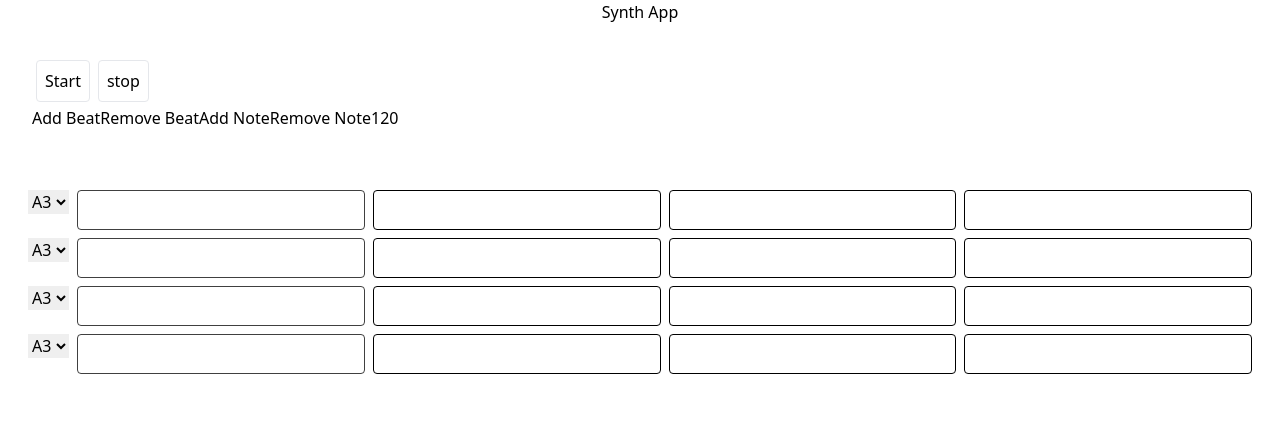
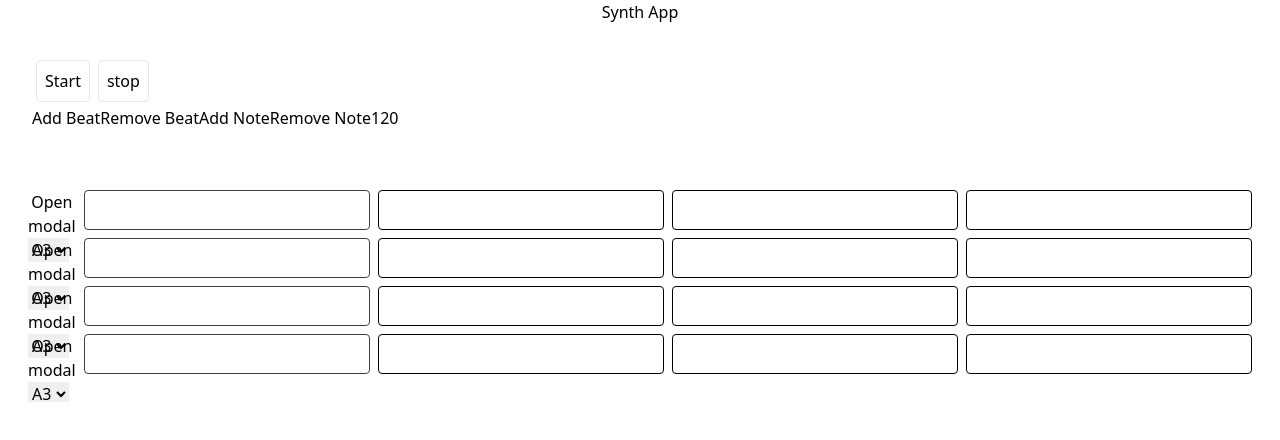
Before and after one commit to farmeroy/synth-app, a Next.js app: page / in a window 1280 px wide. Shown: the top 440 px of the page. Built offline with nearby package versions, Linux system fonts and the light colour scheme.

Commit message:
begin modal for note controls WIP

```diff
--- a/src/components/notes/Note/index.tsx
+++ b/src/components/notes/Note/index.tsx
@@ -15,6 +15,12 @@ export interface NoteProps {
 
 const Note = ({ synth, note, indexRow, index }: NoteProps) => {
   const [activeNotes, setActiveNotes] = useRecoilState(
+    // try to replace this atom with
+    // a single atom representing this notes state
+    // -> change noteIsActive to take two coordinates
+    // its own index and the row index {noteIndex: x, rowIndex: y}
+    // then use a selector to collect all the notes and create
+    // an array of active note outside of this component
     noteRowActiveBeatsAtom(indexRow)
   );
   const noteIsActiveState = useRecoilValue(noteIsActive(index));
--- a/src/components/notes/NoteControls/index.tsx
+++ b/src/components/notes/NoteControls/index.tsx
@@ -1,6 +1,7 @@
-import { ChangeEvent } from "react";
+import { ChangeEvent, useState } from "react";
 import { useRecoilState } from "recoil";
 import noteState from "../../../lib/store/noteState";
+import ModalWrapper from "../../shared/ModalWrapper/ModalWrapper";
 
 interface NoteControlsProps {
   index: number;
@@ -10,6 +11,7 @@ const notes = ["A3", "B3", "C3", "D3", "E3", "F3", "G3"];
 
 const NoteControls = ({ index }: NoteControlsProps) => {
   const [noteRow, setNoteRow] = useRecoilState(noteState(index));
+  const [modalIsOpen, setModalIsOpen] = useState(false);
   const handleSetNote = (e: ChangeEvent<HTMLSelectElement>) => {
     e.preventDefault();
     setNoteRow({ ...noteRow, note: e.currentTarget.value });
@@ -17,6 +19,14 @@ const NoteControls = ({ index }: NoteControlsProps) => {
 
   return (
     <div className="m-1">
+      <button onClick={() => setModalIsOpen((state) => !state)}>
+        Open modal
+      </button>
+      {modalIsOpen ? (
+        <ModalWrapper>
+          <div>Hello</div>
+        </ModalWrapper>
+      ) : null}
       <select onChange={handleSetNote} defaultValue={noteRow.note}>
         {notes.map((note) => (
           <option key={note} value={note}>
--- /dev/null
+++ b/src/components/shared/ModalWrapper/ModalWrapper.tsx
@@ -0,0 +1,17 @@
+import { ReactNode } from "react";
+
+const ModalWrapper = ({ children }: { children: ReactNode }) => {
+  return (
+    <div className="relative z-50">
+      <div className="fixed inset-0 bg-black/10" aria-hidden="true" />
+
+      <div className="fixed inset-0 flex items-center justify-center p-4">
+        <div className="flex min-h-full items-center justify-center">
+          {children}
+        </div>
+      </div>
+    </div>
+  );
+};
+
+export default ModalWrapper;
```
